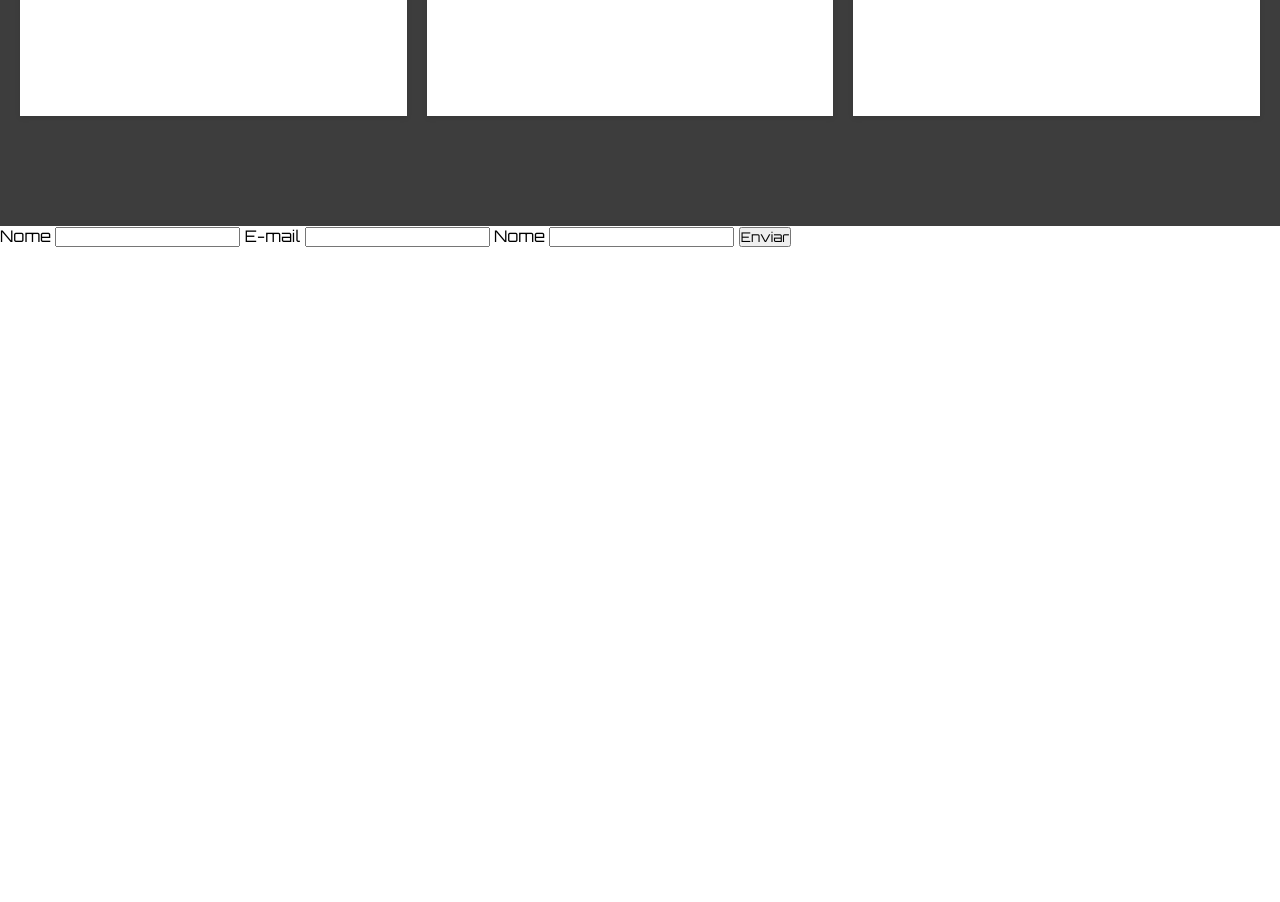
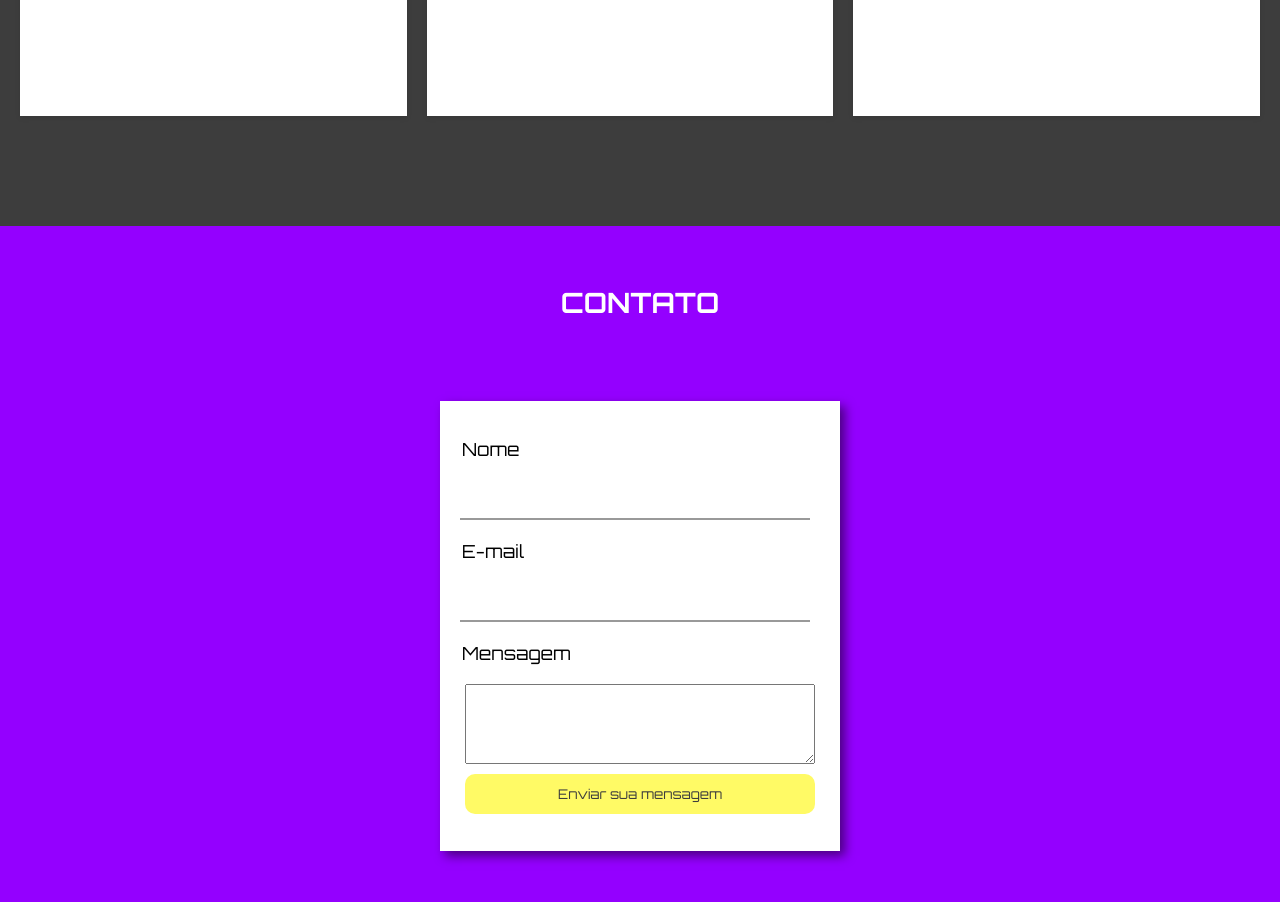
Before and after one commit to adoniscs/projeto-refazendo-site-astronomia, a plain HTML site: page views/index.html in a window 1280 px wide. Shown: the part 2934-3836 px from the top of the page. Before the commit the page ends 3181 px from the top, so only its background shows below. Drawn offline with Linux system fonts and the light colour scheme.

Commit message:
pagina de contato finalizada

```diff
--- a/assets/css/style.css
+++ b/assets/css/style.css
@@ -122,16 +122,18 @@ main {
     height: 100vh;
     display: grid;
     grid-template-columns: repeat(3, 1fr);
+    position: relative;
 }
 
 .wrapper > h1 {
     position: absolute;
     color: #fff;
-    left: 40%;
+    text-align: center;
     margin: 20px auto;
     font-weight: bold;
     font-size: 28px;
     text-transform: uppercase;
+    width: 100%;
 }
 
 .card {
@@ -198,3 +200,72 @@ main {
 .card.card-solar-system {
     margin-top: 90px;
 }
+
+.container-contact {
+    height: 100vh;
+    width: 100%;
+    background: #9400ff;
+    display: flex;
+    justify-content: center;
+    align-items: center;
+    position: relative;
+}
+
+.container-contact h3 {
+    position: absolute;
+    color: #fff;
+    margin: 20px 0;
+    font-weight: bold;
+    font-size: 28px;
+    text-transform: uppercase;
+    top: 39px;
+}
+
+.container-contact .contact {
+    display: flex;
+    flex-direction: column;
+    justify-content: center;
+    background-color: #fff;
+    height: 450px;
+    width: 400px;
+    box-shadow: 5px 5px 10px rgba(0, 0, 0, .5);
+}
+
+.container-contact .contact label {
+    font-size: 18px;
+    margin: 0 22px 10px;
+}
+
+.container-contact .contact input[type="text"],
+.contact input[type="email"]{
+    width: 350px;
+    margin: 10px 0 20px 20px;
+    padding: 8px;
+    border: none;
+    border-bottom: 2px solid rgba(0, 0, 0, .4);
+    font-size: 18px;
+    outline: none;
+}
+
+.container-contact .contact textarea {
+    width: 350px;
+    margin: 10px auto;
+    height: 80px;
+}
+
+.container-contact .contact button {
+    width: 350px;
+    margin: 0 auto;
+    padding: 12px;
+    border: none;
+    background-color: #fffa65;
+    color: #3d3d3d;
+    border-radius: 10px;
+    cursor: pointer;
+    transition: all 100ms ease-in;
+}
+
+.container-contact .contact button:hover {
+    background: #9400ff;
+    color: #fff;
+}
--- a/views/index.html
+++ b/views/index.html
@@ -126,19 +126,16 @@
     </section>
 
     <section class="container-contact">
-        <label>
-            Nome
-            <input type="text">
-        </label>
-        <label>
-            E-mail
-            <input type="email">
-        </label>
-        <label>
-            Nome
-            <input type="text">
-        </label>
-        <input type="button" value="Enviar">
+        <h3>contato</h3>
+        <form class="contact">
+            <label for="name">Nome</label>
+                <input type="text" required>
+            <label for="email">E-mail</label>
+                <input type="email" required>
+            <label for="msg">Mensagem</label>
+                <textarea required></textarea>
+            <button type="submit">Enviar sua mensagem</button>
+        </form>
     </section>
 </body>
 </html>
```
